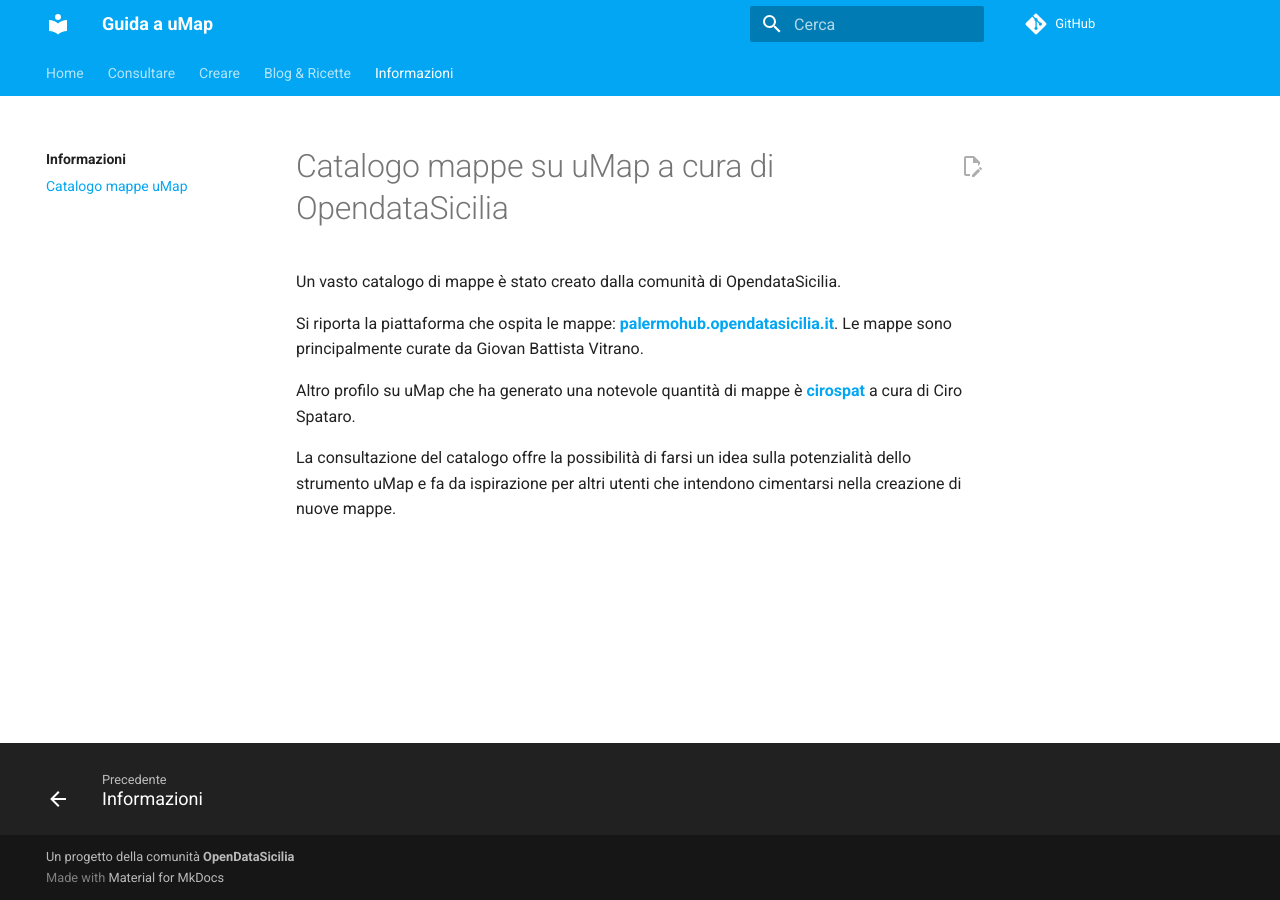
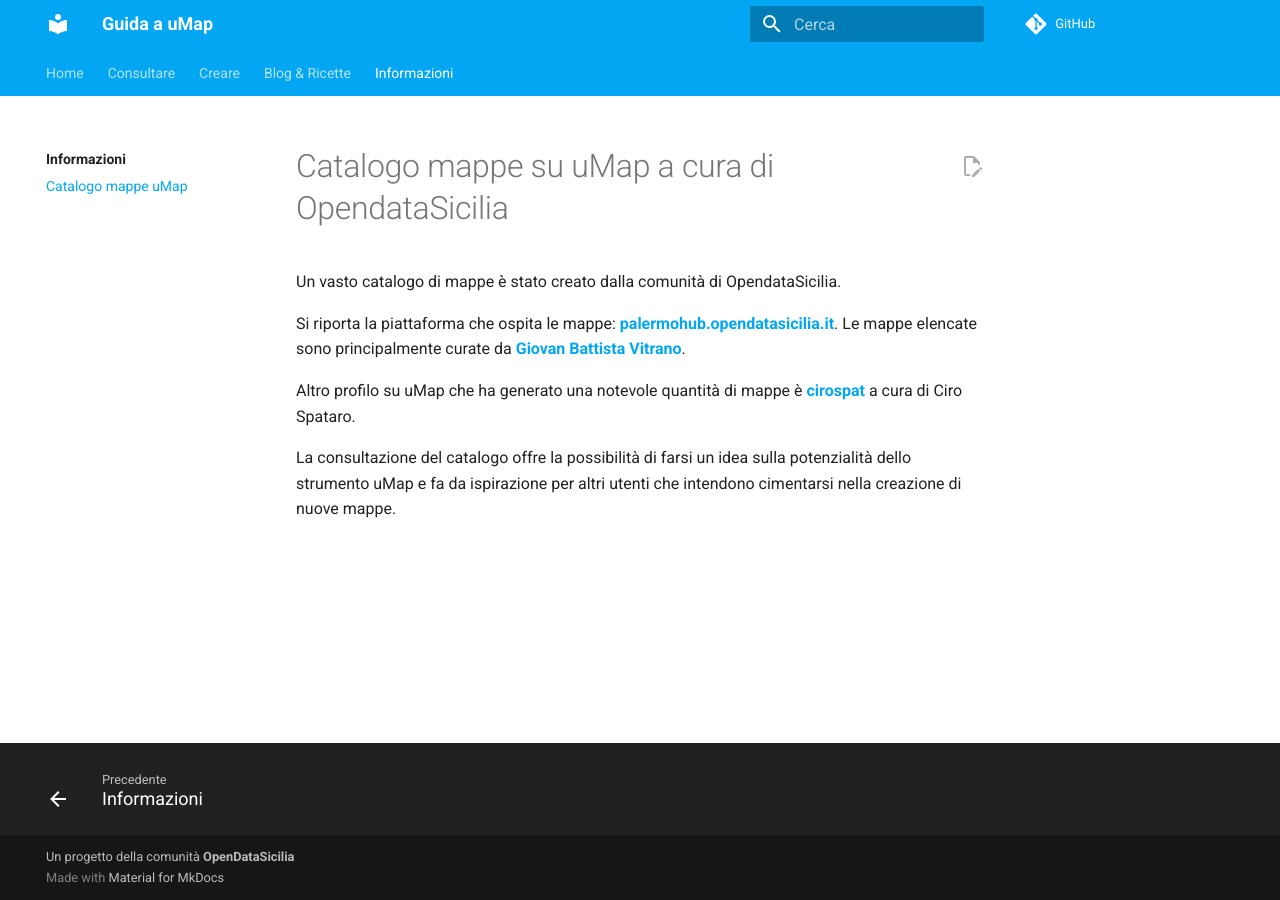
Before and after one commit to opendatasicilia/guida-umap, an MkDocs documentation site: the page built from docs/informazioni/catalogo-mappe.md, in a window 1280 px wide. Built offline with MkDocs 1.6.1 and Material for MkDocs 9.7.7, drawn with Linux system fonts in a browser that asks for light colours; comment, search, counter and statistics services are not loaded.

Commit message:
Update catalogo-mappe.md

```diff
--- a/docs/informazioni/catalogo-mappe.md
+++ b/docs/informazioni/catalogo-mappe.md
@@ -3,7 +3,7 @@
 Un vasto catalogo di mappe è stato creato dalla comunità di OpendataSicilia.
 
 Si riporta la piattaforma che ospita le mappe: [**palermohub.opendatasicilia.it**](https://palermohub.opendatasicilia.it/).
-Le mappe sono principalmente curate da Giovan Battista Vitrano.
+Le mappe elencate sono principalmente curate da [**Giovan Battista Vitrano**](https://umap.openstreetmap.fr/it/user/giovan%20battista%20vitrano/).
 
 Altro profilo su uMap che ha generato una notevole quantità di mappe è [**cirospat**](https://umap.openstreetmap.fr/it/user/cirospat) a cura di Ciro Spataro.
 
```
